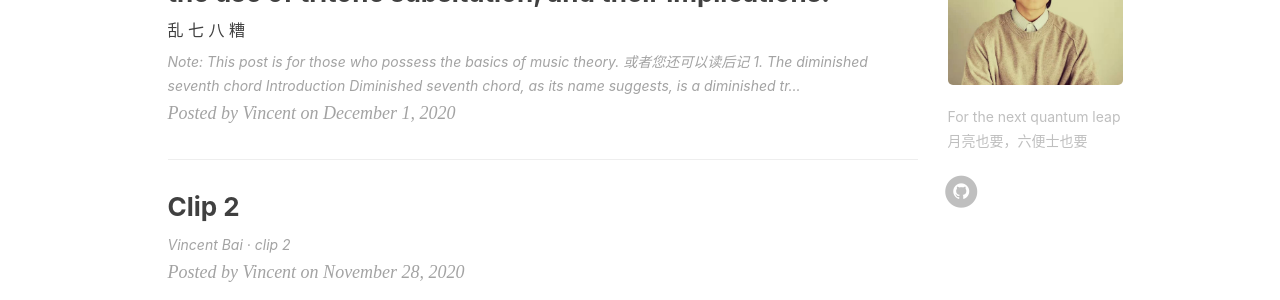
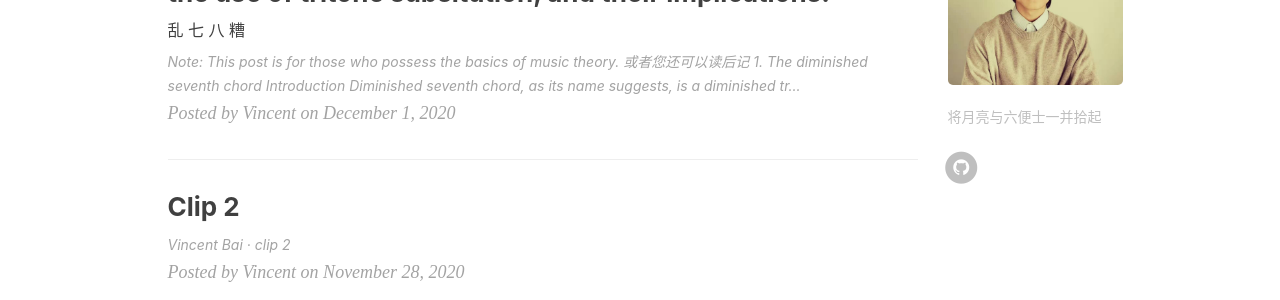
Before and after one commit to VincentBai-dotcom/vincentbai-dotcom.github.io, a Jekyll site: the page built from index.html, in a window 1280 px wide. Shown: the part 775-1075 px from the top of the page. Built offline with Jekyll 4.4.1, drawn with Linux system fonts in a browser that asks for light colours; nearby versions of some CDN libraries; the list of posts is cut into pages by our own code; comment, search, counter and statistics services are not loaded.

Commit message:
Edition Edition Please enter the commit message for your changes. Lines starting

```diff
--- a/_config.yml
+++ b/_config.yml
@@ -78,7 +78,7 @@
 
 # Sidebar settings
 sidebar: true                           # whether or not using Sidebar.
-sidebar-about-description: "For the next quantum leap<br>月亮也要，六便士也要"
+sidebar-about-description: "将月亮与六便士一并拾起"
 sidebar-avatar: /img/avatar-Vincent.jpg      # use absolute URL, seeing it's used in both `/` and `/about/`
 
 
```
